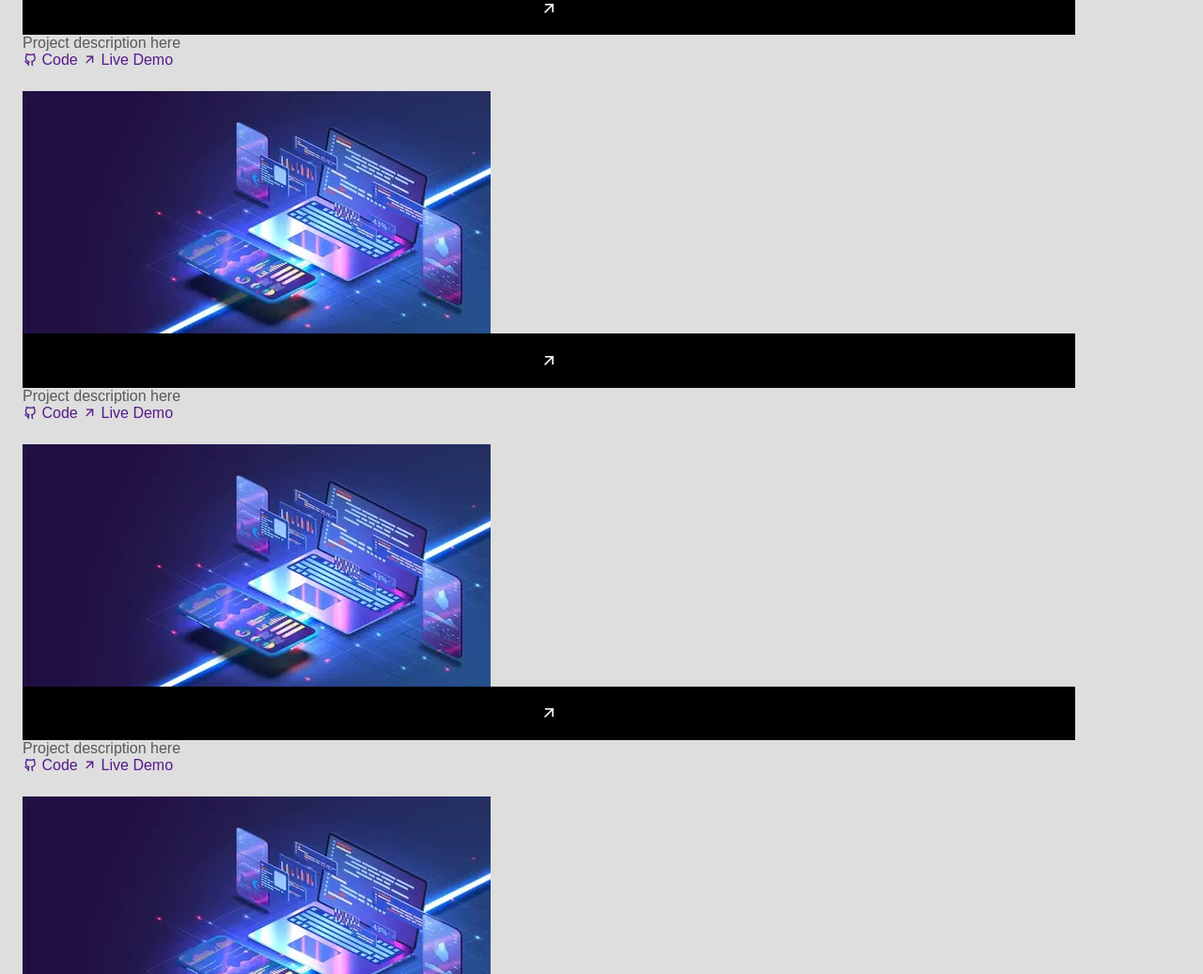
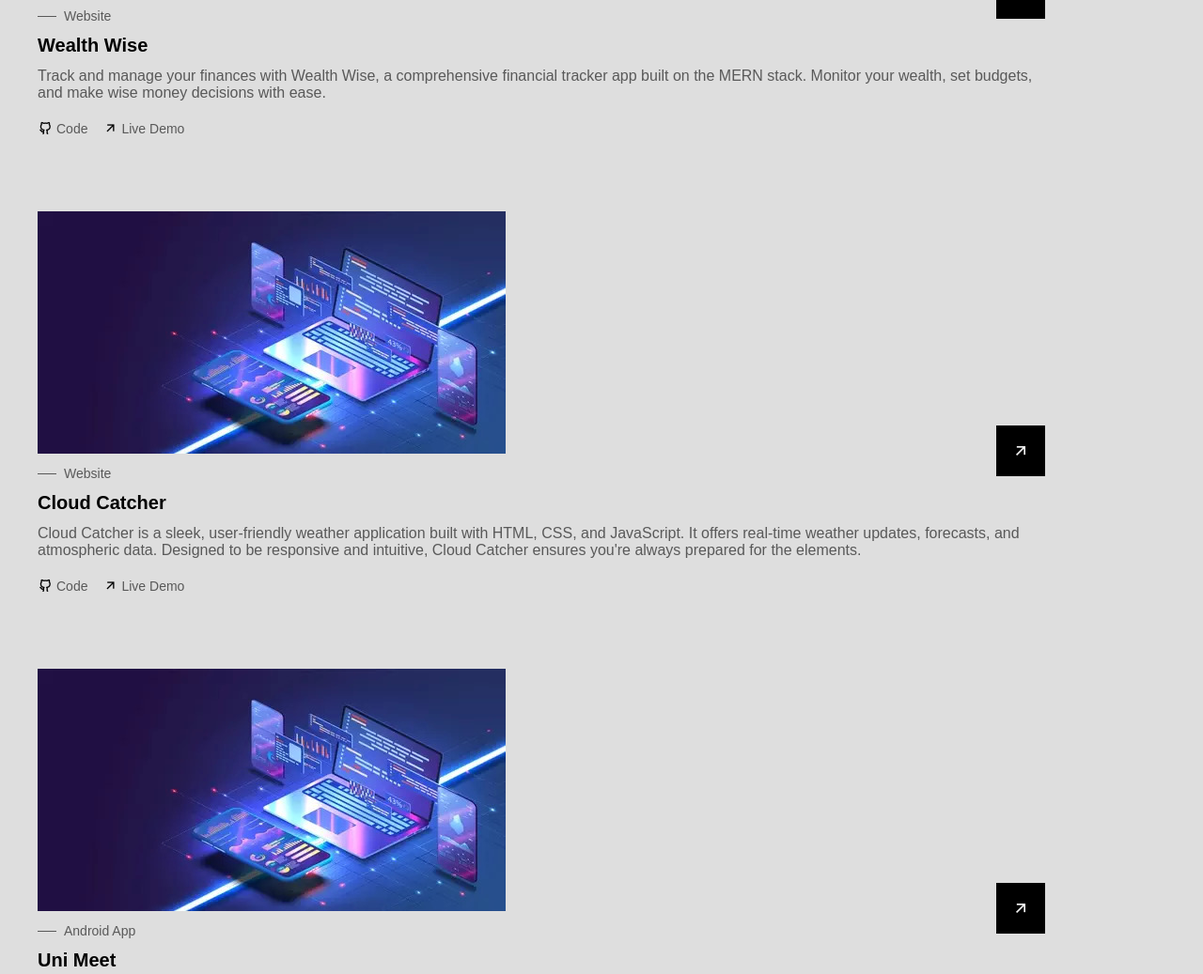
Before and after one commit to richerduong/portfolio, a plain HTML site: page index.html in a window 1280 px wide. Shown: the part 1645-2682 px from the top of the page at 94% size. Drawn offline with nearby package versions, Linux system fonts and the light colour scheme; a web font is replaced by a local one.

Commit message:
Add styles for projects section

```diff
--- a/assets/css/styles.css
+++ b/assets/css/styles.css
@@ -603,7 +603,91 @@ img {
 
 
 /*=============== PROJECTS ===============*/
+/* .projects {
+  background-color: var(--container-color);
+  transition: background-color .4s;
+} */
 
+.projects__container {
+  row-gap: 2rem;
+}
+
+.projects__card {
+  padding: 1rem 1rem 2rem;
+  transition: background-color .4s;
+}
+
+.projects__image {
+  position: relative;
+  margin-bottom: .75rem;
+}
+
+.projects__button {
+  position: absolute;
+  right: 1rem;
+  bottom: -1.5rem;
+  padding: 1rem;
+}
+
+.projects__content {
+  margin-bottom: 1.25rem;
+}
+
+.projects__subtitle {
+  position: relative;
+  display: inline-block;
+  font-size: var(--small-font-size);
+  font-weight: var(--font-medium);
+  color: var(--text-color);
+  margin-bottom: .75rem;
+  padding-left: 1.75rem;
+}
+
+.projects__subtitle::after {
+  content: '';
+  width: 20px;
+  height: 1px;
+  background-color: var(--text-color);
+  position: absolute;
+  top: 50%;
+  left: 0;
+}
+
+.projects__title {
+  font-size: var(--h3-font-size);
+  margin-bottom: .75rem;
+}
+
+.projects__buttons {
+  display: flex;
+  align-items: center;
+  column-gap: 1rem;
+}
+
+.projects__link {
+  display: flex;
+  align-items: center;
+  column-gap: .25rem;
+  color: var(--text-color);
+  font-size: var(--small-font-size);
+  font-weight: var(--font-medium);
+  transition: color .4s;
+}
+
+.projects__link i {
+  font-size: 1rem;
+  color: var(--title-color);
+  transition: color .4s;
+}
+
+.projects__link:hover,
+.projects__link:hover i {
+  color: var(--first-color);
+}
+
+.projects__card:hover {
+  background-color: var(--white-color);
+}
 
 /*=============== CONTACT ===============*/
 
--- a/index.html
+++ b/index.html
@@ -202,16 +202,44 @@
                   </div>
 
                   <div class="projects__content">
-                     <h3 class="projects__subtitle"></h3>
-                     <h2 class="projects__title"></h2>
+                     <h3 class="projects__subtitle">Website</h3>
+                     <h2 class="projects__title">Wealth Wise</h2>
 
                      <p class="projects__description">
-                        Project description here
+                        Track and manage your finances with Wealth Wise, a comprehensive financial tracker app built on the MERN stack. Monitor your wealth, set budgets, and make wise money decisions with ease.
                      </p>
                   </div>
 
                   <div class="projects__buttons">
-                     <a href="" target="_blank" class="projects__link">
+                     <a href="https://github.com/richerduong/wealth-wise" target="_blank" class="projects__link">
+                        <i class="ri-github-line"></i> Code
+                     </a>
+                     <a href="" target="_blank" class="projects__link"> <!-- TODO: Add Wealth Wise Demo -->
+                        <i class="ri-arrow-right-up-line"></i> Live Demo
+                     </a>
+                  </div>
+               </article>
+
+               <article class="projects__card">
+                  <div class="projects__image">
+                     <img src="assets/img/project-img-placeholder.jpg" alt="image" class="projects__img">
+
+                     <a href="#" class="projects__button button">
+                        <i class="ri-arrow-right-up-line"></i>
+                     </a>
+                  </div>
+
+                  <div class="projects__content">
+                     <h3 class="projects__subtitle">Website</h3>
+                     <h2 class="projects__title">Cloud Catcher</h2>
+
+                     <p class="projects__description">
+                        Cloud Catcher is a sleek, user-friendly weather application built with HTML, CSS, and JavaScript. It offers real-time weather updates, forecasts, and atmospheric data. Designed to be responsive and intuitive, Cloud Catcher ensures you're always prepared for the elements.
+                     </p>
+                  </div>
+
+                  <div class="projects__buttons">
+                     <a href="https://github.com/richerduong/cloud-catcher" target="_blank" class="projects__link">
                         <i class="ri-github-line"></i> Code
                      </a>
                      <a href="" target="_blank" class="projects__link">
@@ -230,44 +258,16 @@
                   </div>
 
                   <div class="projects__content">
-                     <h3 class="projects__subtitle"></h3>
-                     <h2 class="projects__title"></h2>
+                     <h3 class="projects__subtitle">Android App</h3>
+                     <h2 class="projects__title">Uni Meet</h2>
 
                      <p class="projects__description">
-                        Project description here
+                        Uni Meet is a streamlined Android app that connects university students through shared interests, clubs, and classes. Profiles highlight personal hobbies and academic pursuits, while the Firebase Realtime Database ensures instant and secure data sharing.
                      </p>
                   </div>
 
                   <div class="projects__buttons">
-                     <a href="" target="_blank" class="projects__link">
-                        <i class="ri-github-line"></i> Code
-                     </a>
-                     <a href="" target="_blank" class="projects__link">
-                        <i class="ri-arrow-right-up-line"></i> Live Demo
-                     </a>
-                  </div>
-               </article>
-
-               <article class="projects__card">
-                  <div class="projects__image">
-                     <img src="assets/img/project-img-placeholder.jpg" alt="image" class="projects__img">
-
-                     <a href="#" class="projects__button button">
-                        <i class="ri-arrow-right-up-line"></i>
-                     </a>
-                  </div>
-
-                  <div class="projects__content">
-                     <h3 class="projects__subtitle"></h3>
-                     <h2 class="projects__title"></h2>
-
-                     <p class="projects__description">
-                        Project description here
-                     </p>
-                  </div>
-
-                  <div class="projects__buttons">
-                     <a href="" target="_blank" class="projects__link">
+                     <a href="https://github.com/richerduong/uni-meet" target="_blank" class="projects__link">
                         <i class="ri-github-line"></i> Code
                      </a>
                      <a href="" target="_blank" class="projects__link">
```
